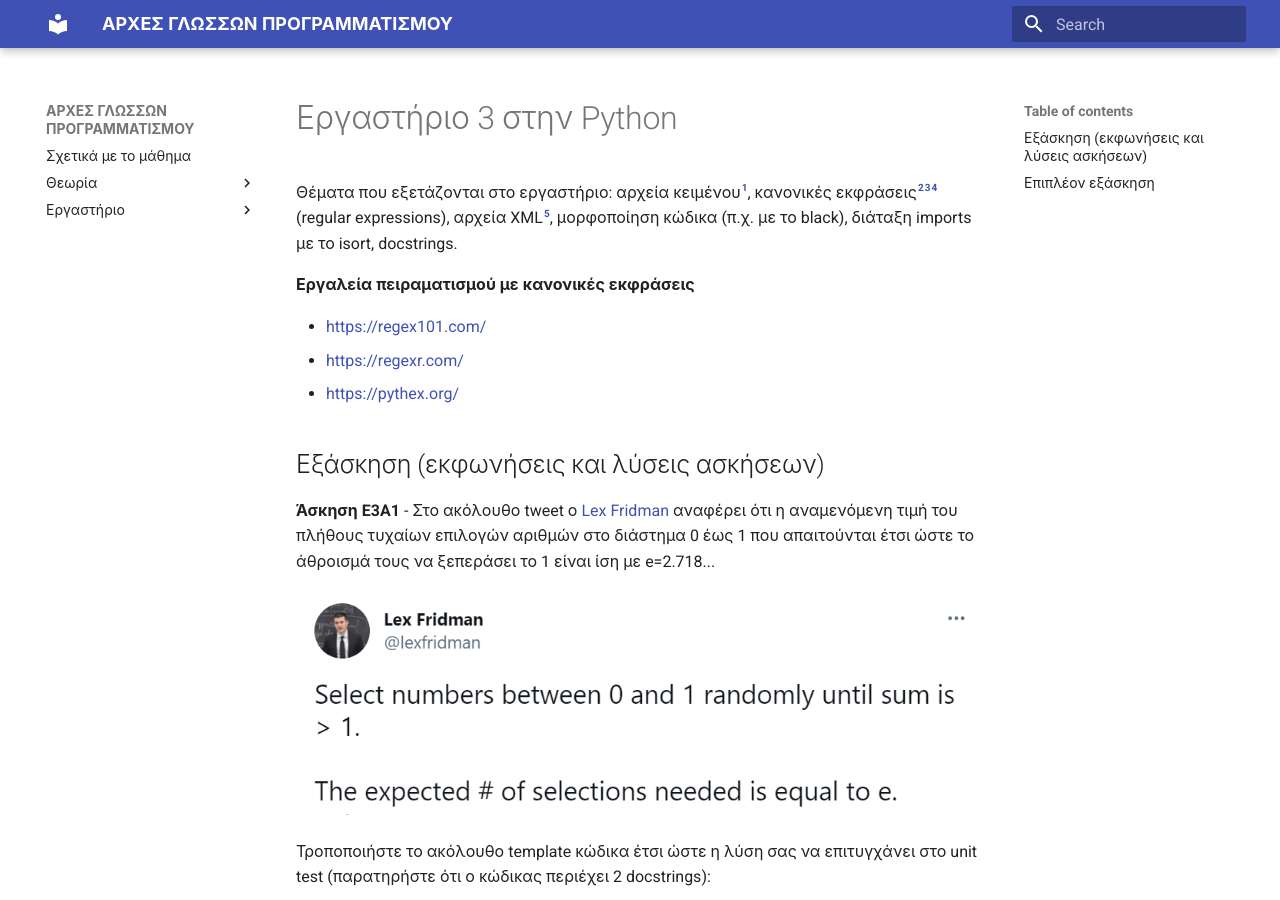
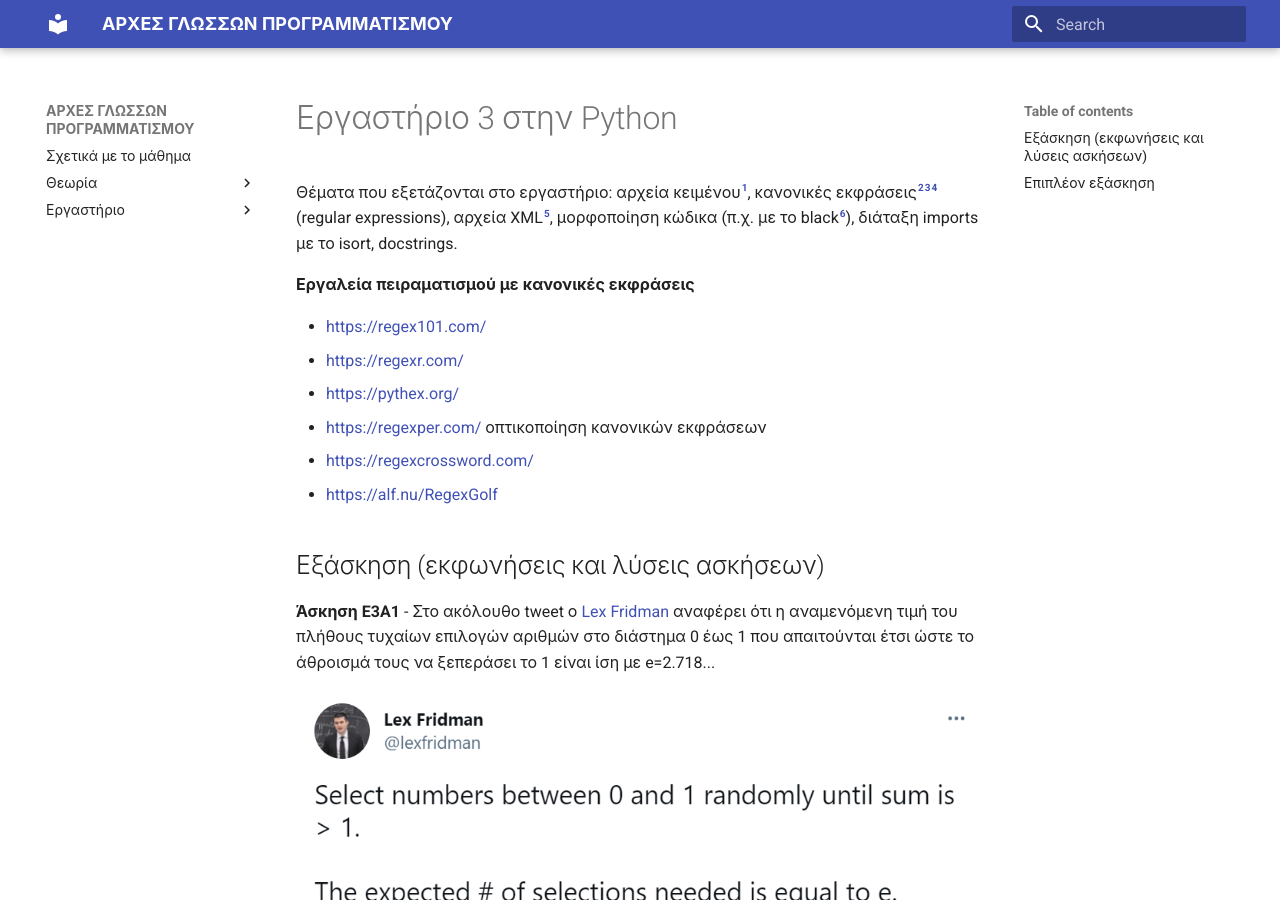
Before and after one commit to chgogos/dituoi_ARCHES_GLOSSON_PROGRAMMATISMOU, an MkDocs documentation site: the page built from docs/lab3_python.md, in a window 1280 px wide and 900 px high. Built offline with MkDocs 1.6.1 and Material for MkDocs 9.7.7, drawn with Linux system fonts in a browser that asks for light colours.

Commit message:
Update lab2_python.md and lab3_python.md with additional resources

```diff
--- a/docs/lab3_python.md
+++ b/docs/lab3_python.md
@@ -1,6 +1,6 @@
 # Εργαστήριο 3 στην Python
 
-Θέματα που εξετάζονται στο εργαστήριο: αρχεία κειμένου[^1], κανονικές εκφράσεις[^2][^3][^4] (regular expressions), αρχεία XML[^5], μορφοποίηση κώδικα (π.χ. με το black), διάταξη imports με το isort, docstrings.
+Θέματα που εξετάζονται στο εργαστήριο: αρχεία κειμένου[^1], κανονικές εκφράσεις[^2][^3][^4] (regular expressions), αρχεία XML[^5], μορφοποίηση κώδικα (π.χ. με το black[^6]), διάταξη imports με το isort, docstrings.
 
 [^1]: [Notebook με παραδείγματα χειρισμού αρχείων κειμένου](https://github.com/chgogos/dituoi_agp/blob/main/pl/python/notebooks/08-files.ipynb)
 
@@ -12,11 +12,16 @@
 
 [^5]: [Notebook με παραδείγματα χειρισμού αρχείων XML](https://github.com/chgogos/dituoi_agp/blob/main/pl/python/notebooks/16-xml.ipynb)
 
+[^6]: [camcode.io - black](https://calmcode.io/course/black/introduction)
+
 **Εργαλεία πειραματισμού με κανονικές εκφράσεις**
 
 * <https://regex101.com/>
 * <https://regexr.com/>
 * <https://pythex.org/>
+* <https://regexper.com/> οπτικοποίηση κανονικών εκφράσεων
+* <https://regexcrossword.com/>
+* <https://alf.nu/RegexGolf>
 
 
 ## Εξάσκηση (εκφωνήσεις και λύσεις ασκήσεων)
```
Also changed, not shown: other parts of docs/lab3_python.md (+2 -2 lines), docs/lab2_python.md (+9 -1 lines), 3 other files.
